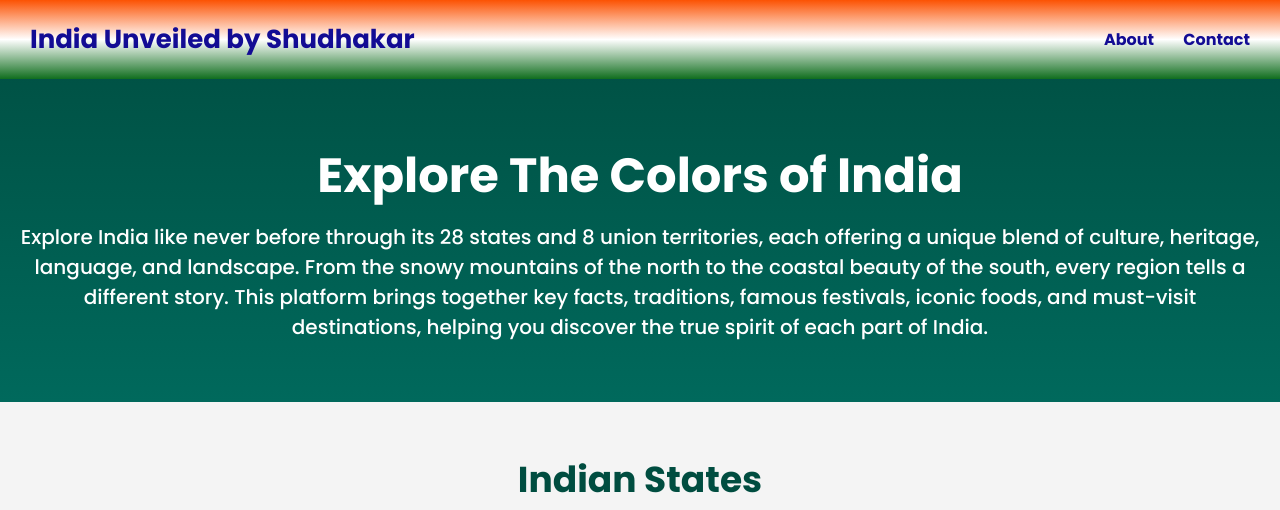
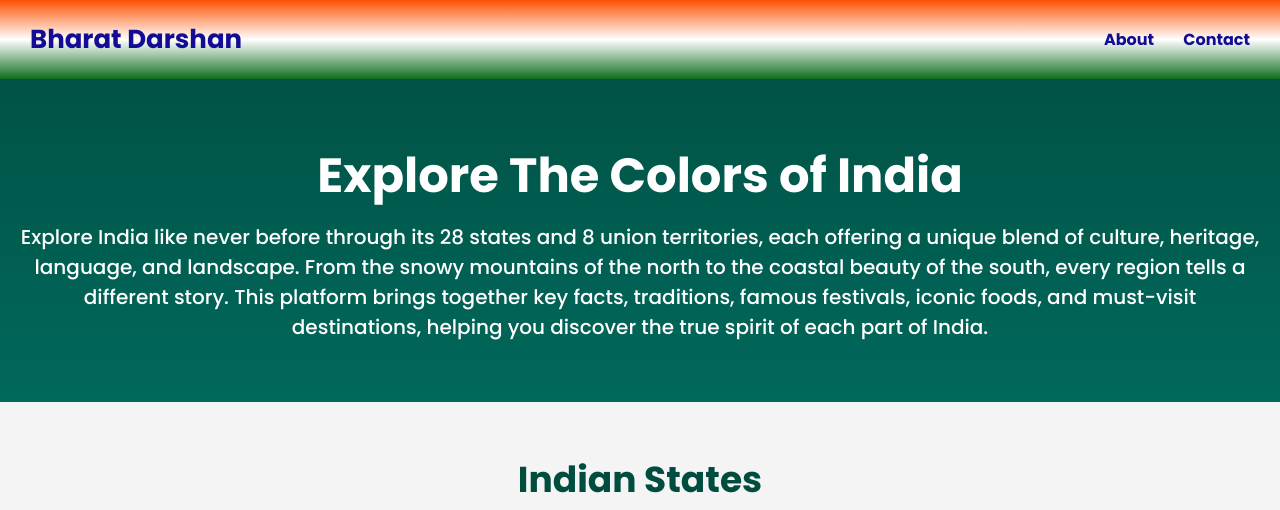
Before and after one commit to shudhakar19/Bharat-Darshan-by-Shudhakar, a plain HTML site: page index.html in a window 1280 px wide. Shown: the top 510 px of the page. Drawn offline with Linux system fonts and the light colour scheme.

Commit message:
Update index.html

```diff
--- a/index.html
+++ b/index.html
@@ -11,7 +11,7 @@
 
   <!-- Header -->
   <header class="main-header">
-    <div class="logo">India Unveiled by Shudhakar</div>
+    <div class="logo">Bharat Darshan</div>
     <nav>
       <a href="about.html">About</a>
       <a href="contact.html">Contact</a>
```
